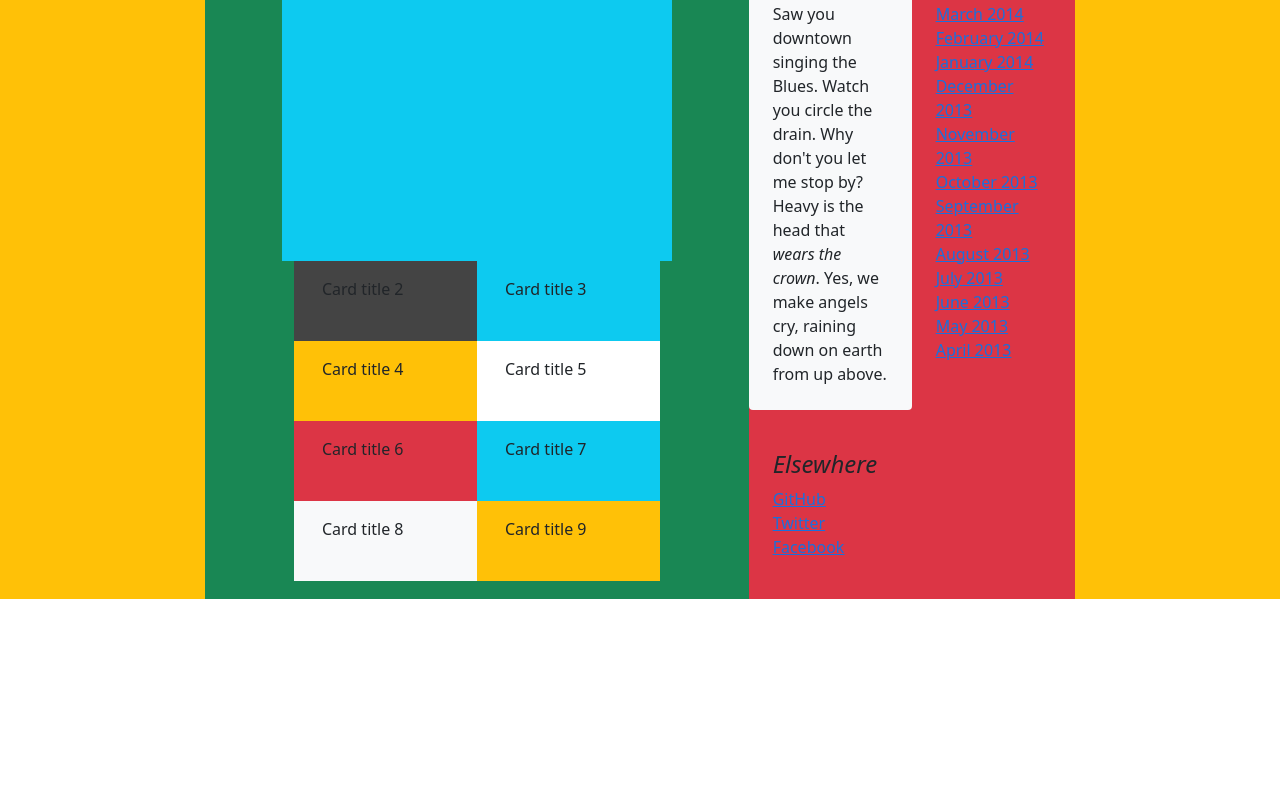
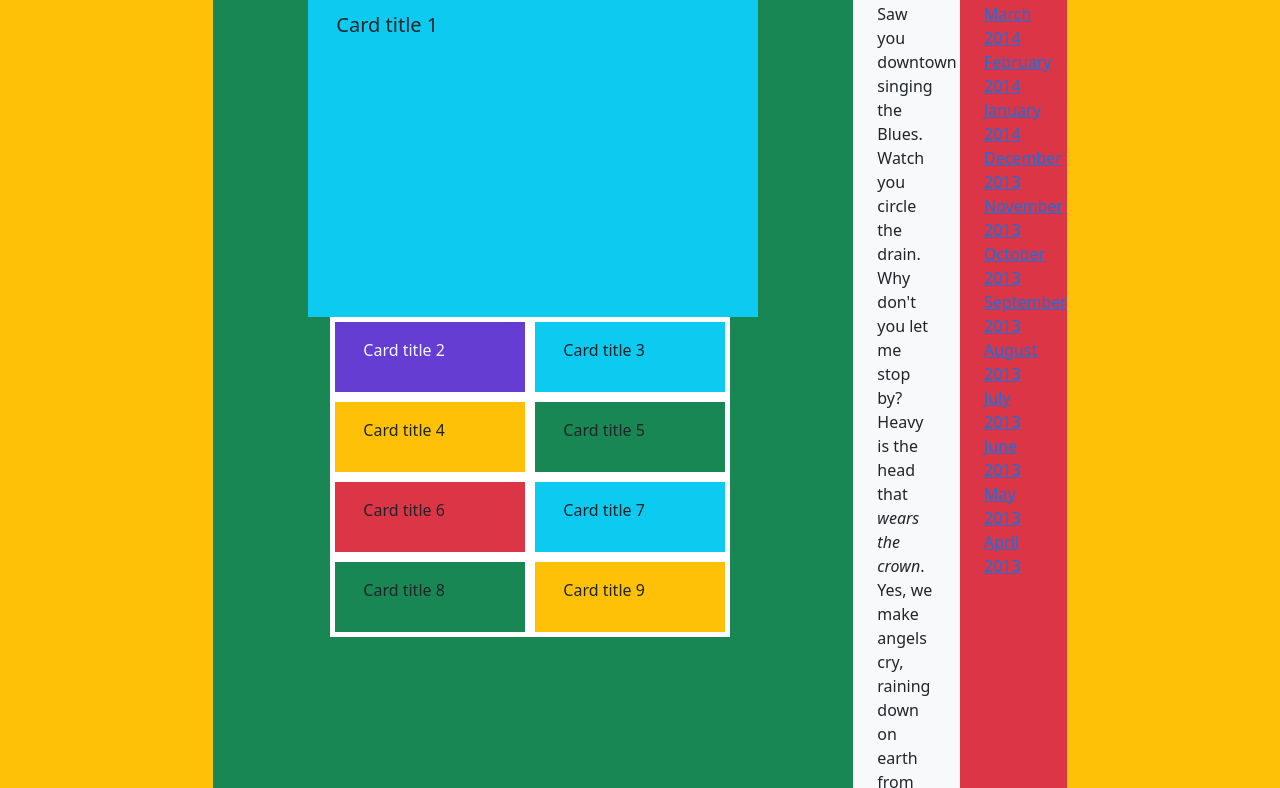
Before and after one commit to DragooCho/Game_information_website, a website: page index.html in a window 1280 px wide. Shown: the part 215-1003 px from the top of the page. Before the commit the page ends 814 px from the top, so only its background shows below. Drawn offline with nearby package versions, Linux system fonts and the light colour scheme.

Commit message:
썸네일박스 구현

```diff
--- a/index.html
+++ b/index.html
@@ -34,7 +34,7 @@
         </header>
     </div>
 
-    <ul class="nav justify-content-center fw-bold cfs-3n headerNav bg-primary" >
+    <ul class="nav justify-content-center fw-bold cfs-3n headerNav bg-primary " >
         <li class="nav-item">
           <a class="nav-link active" aria-current="page" href="#">PS4/5</a>
         </li>
@@ -97,53 +97,58 @@
         </li>
     </ul>
 
-    <main class="row bg-secondary">
-        <div class="cardAdvertising col-2 bg-warning">Advertising</div>
+    <main class="row bg-secondary w-100 m-0">
+        <div class="col-2 cardAdvertising bg-warning">Advertising</div>
 
-        <div class="col-5 bg-success">
-          <container class="row justify-content-center card_container">
-            <div class="cards_main_image col-8 bg-info" style="width: 390px; height: 320px;">
+        <div class="col-6 bg-success main_main ">
+          <nav class="navbar navbar-light bg-light">
+            <div class="container-fluid">
+              <a class="navbar-brand" href="#">Default</a>
+            </div>
+          </nav>
+          <container class="row justify-content-center card_container" >
+            <div class="col-6 cards_main_image bg-info" style="width: 450px; height: 320px;">
               <div class="card-body">
                 <h5 class="card-title">Card title 1</h5>
               </div>
             </div>
-            <div class="row cardAside col-4" style="width: 390px; height: 320px;">
-              <div class="bg-dark  " style="width: 50%; height: 80px;">
+            <div class="col-6 row row-cols-2 cardAside " style="width: 430px; height: 320px;">
+              <div class="col costom_color_card cardAside_card">
                 <div class="card-body">
                   <p class="card-title">Card title 2</p>
                 </div>
               </div>
-              <div class="bg-info " style="width: 50%; height: 80px;">
+              <div class="col bg-info cardAside_card">
                 <div class="card-body">
                   <p class="card-title">Card title 3</p>
                 </div>
               </div>
-              <div class="bg-warning " style="width: 50%; height: 80px;">
+              <div class="col bg-warning cardAside_card ">
                 <div class="card-body">
                   <p class="card-title">Card title 4</p>
                 </div>
               </div>
-              <div class="bg-body " style="width: 50%; height: 80px;">
+              <div class="col bg-success cardAside_card">
                 <div class="card-body">
                   <p class="card-title">Card title 5</p>
                 </div>
               </div>
-              <div class="bg-danger " style="width: 50%; height: 80px;">
+              <div class="col bg-danger cardAside_card">
                 <div class="card-body">
                   <p class="card-title">Card title 6</p>
                 </div>
               </div>
-              <div class="bg-info " style="width: 50%; height: 80px;">
+              <div class="col bg-info cardAside_card">
                 <div class="card-body">
                   <p class="card-title">Card title 7</p>
                 </div>
               </div>
-              <div class="bg-light " style="width: 50%; height: 80px;">
+              <div class="col bg-success cardAside_card">
                 <div class="card-body">
                   <p class="card-title">Card title 8</p>
                 </div>
               </div>
-              <div class="bg-warning " style="width: 50%; height: 80px;">
+              <div class="col bg-warning cardAside_card">
                 <div class="card-body">
                   <p class="card-title">Card title 9</p>
                 </div>
@@ -152,7 +157,7 @@
           </container>
         </div>
 
-        <div class="col-3 bg-danger">
+        <div class="col-2 bg-danger">
           <div class="row ">
             <div class="col-6 p-4 mb-3 bg-light rounded">
               <h4 class="fst-italic">About</h4>
--- a/scss/_style.scss
+++ b/scss/_style.scss
@@ -1,8 +1,5 @@
 body {
   display: block;
-}
-
-header * {
 }
 
 .headerNav {
@@ -13,11 +10,21 @@ header * {
   font-family: fantasy;
 }
 
-// .card_container {
-//   display: grid;
-//   justify-items: stretch;
-// }
-
 header ul li .nav-link_text {
   color: red;
 }
+
+main .costom_color_card {
+  color: aliceblue;
+  background-color: $nuriweb_color;
+}
+
+main .cardAside_card {
+  width: 200px;
+  height: 80px;
+  border: solid 5px rgb(255, 255, 255);
+}
+
+main .cardAside_card:hover {
+  border: solid 5px $nuriweb_color;
+}
--- a/scss/_variables.scss
+++ b/scss/_variables.scss
@@ -3,4 +3,6 @@ $dark: #444444;
 $nav-link-color: #fff;
 $nav-link-hover-color: #6edff6;
 
+$nuriweb_color: #653dd3;
+
 // $nav-link_news-color: #8a4e5b;
```
Also changed, not shown: css/main.css.
